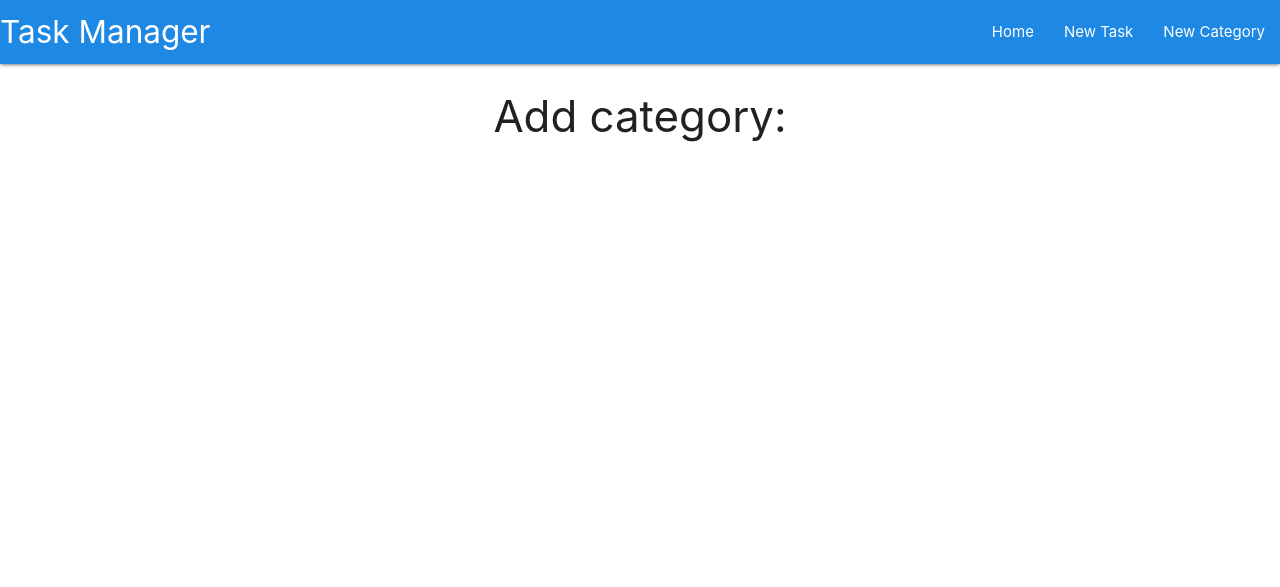
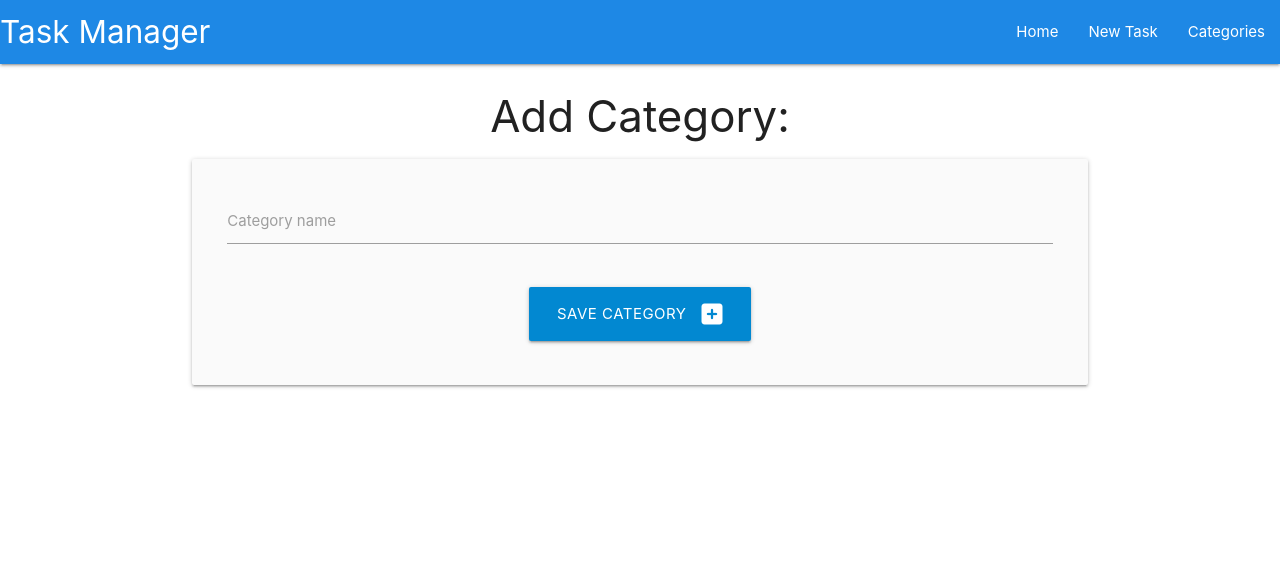
Before and after one commit to ErikHgm/Flask-Materialize-App, a Flask app: template taskmanager/templates/add_category.html in a window 1280 px wide. Shown: the top 587 px of the page. Run offline with Flask 2, Linux system fonts and the light colour scheme; the template is opened without the code that fills it, so the values that code supplies are empty; some libraries are stand-ins or nearby versions.

Commit message:
Add views for categories and update template

```diff
--- a/taskmanager/templates/add_category.html
+++ b/taskmanager/templates/add_category.html
@@ -1,6 +1,26 @@
 {% extends "base.html" %}
 {% block content %}
 
-<h3 class="ligth-grey-text center-align">Add category:</h3>
+<h3 class="light-grey-text center-align">Add Category:</h3>
 
+
+<div class="row card-panel grey lighten-5">
+    <form class="col s12" method="POST" action="{{ url_for('add_category') }}">
+        <!-- category name-->
+        <div class="row">
+            <div class="input-field col s12">
+                <input id="category_name" name="category_name" minlength="3" maxlength="25" type="text" class="validate" required>
+                <label for="category_name">Category name</label>
+            </div>
+        </div>
+         <!-- submit button-->
+         <div class="row">
+            <div class="col s12 center-align">
+              <button type="submit" class="btn-large light-blue darken-2">
+                    Save Category <i class="fas fa-plus-square right"></i>
+              </button>
+            </div>
+        </div>
+    </form>
+</div>
 {% endblock %}
--- a/taskmanager/templates/base.html
+++ b/taskmanager/templates/base.html
@@ -23,7 +23,7 @@
                 <ul class="right hide-on-med-and-down">
                     <li><a href="{{ url_for('home')}}">Home</a></li>
                     <li><a href=" ">New Task</a></li>
-                    <li><a href=" ">New Category</a></li>
+                    <li><a href="{{ url_for('categories')}}">Categories</a></li>
                 </ul>
             </div>
         </nav>
@@ -31,7 +31,7 @@
         <ul class="sidenav" id="mobile-demo">
             <li><a href="{{ url_for('home')}}">Home</a></li>
             <li><a href=" ">New Task</a></li>
-            <li><a href=" ">New Category</a></li>
+            <li><a href="{{ url_for('categories')}}">Categories</a></li>
         </ul>
     </header>
 
```
Also changed, not shown: taskmanager/routes.py (+10 -0 lines), taskmanager/templates/categories.html (+11 -0 lines).
